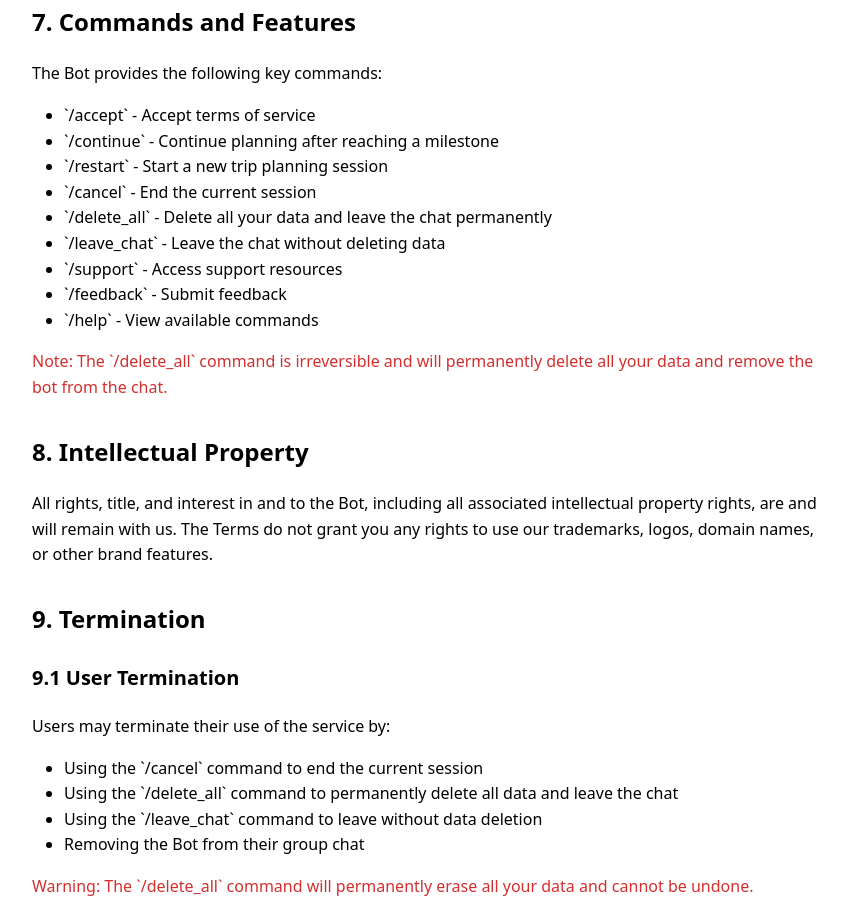
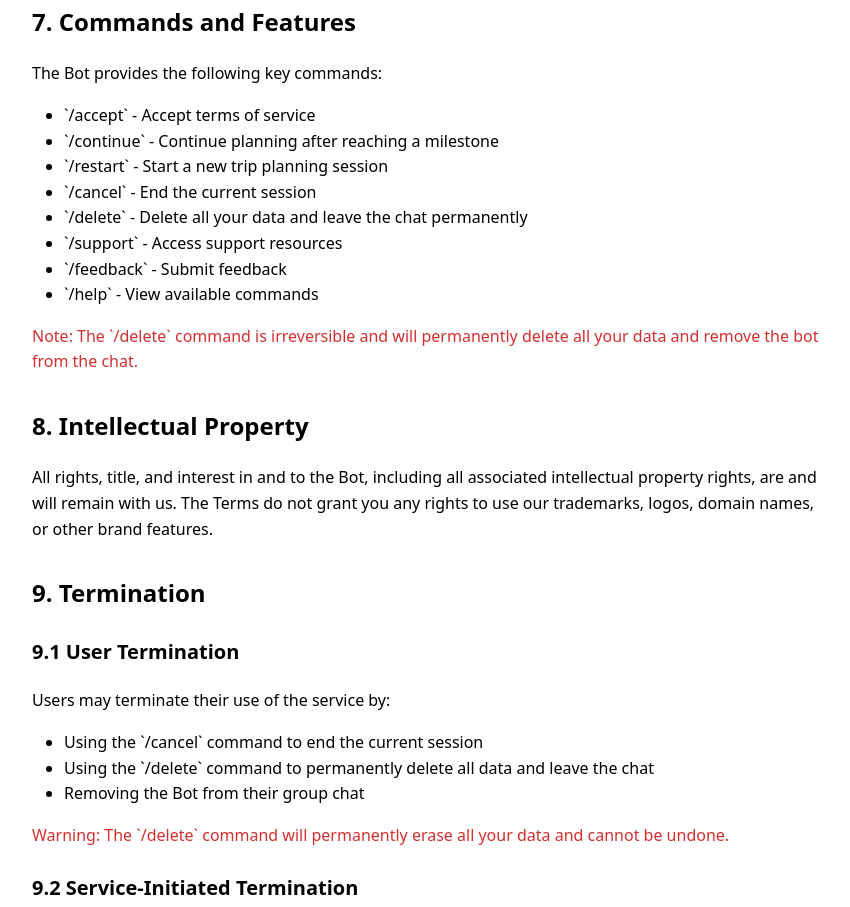
Before and after one commit to organizergpt/terms, a plain HTML site: page index.html in a window 1280 px wide. Shown: the part 2572-3479 px from the top of the page, without its empty margins (208-1058 px from the left). Drawn offline with Linux system fonts and the light colour scheme.

Commit message:
fix: removed unused commands

```diff
--- a/index.html
+++ b/index.html
@@ -185,14 +185,13 @@
         <li>`/continue` - Continue planning after reaching a milestone</li>
         <li>`/restart` - Start a new trip planning session</li>
         <li>`/cancel` - End the current session</li>
-        <li>`/delete_all` - Delete all your data and leave the chat permanently</li>
-        <li>`/leave_chat` - Leave the chat without deleting data</li>
+        <li>`/delete` - Delete all your data and leave the chat permanently</li>
         <li>`/support` - Access support resources</li>
         <li>`/feedback` - Submit feedback</li>
         <li>`/help` - View available commands</li>
       </ul>
       <p style="color: #d32f2f; margin-top: 1rem;">
-        Note: The `/delete_all` command is irreversible and will permanently delete all your data and remove the bot from the chat.
+        Note: The `/delete` command is irreversible and will permanently delete all your data and remove the bot from the chat.
       </p>
     </section>
 
@@ -213,12 +212,11 @@
       <p>Users may terminate their use of the service by:</p>
       <ul>
         <li>Using the `/cancel` command to end the current session</li>
-        <li>Using the `/delete_all` command to permanently delete all data and leave the chat</li>
-        <li>Using the `/leave_chat` command to leave without data deletion</li>
+        <li>Using the `/delete` command to permanently delete all data and leave the chat</li>
         <li>Removing the Bot from their group chat</li>
       </ul>
       <p style="color: #d32f2f; margin-top: 1rem;">
-        Warning: The `/delete_all` command will permanently erase all your data and cannot be undone.
+        Warning: The `/delete` command will permanently erase all your data and cannot be undone.
       </p>
 
       <h3>9.2 Service-Initiated Termination</h3>
@@ -357,12 +355,11 @@
       </p>
       <ul>
         <li>180 days of inactivity</li>
-        <li>Immediate deletion upon using the `/delete_all` command</li>
-        <li>Immediate deletion upon using the `/delete_data` command</li>
+        <li>Immediate deletion upon using the `/delete` command</li>
         <li>30 days after account deletion</li>
       </ul>
       <p style="color: #d32f2f; margin-top: 1rem;">
-        Note: Using the `/delete_all` command will immediately and permanently delete all your data and remove the bot from the chat. This action cannot be undone.
+        Note: Using the `/delete` command will immediately and permanently delete all your data and remove the bot from the chat. This action cannot be undone.
       </p>
     </section>
 
```
